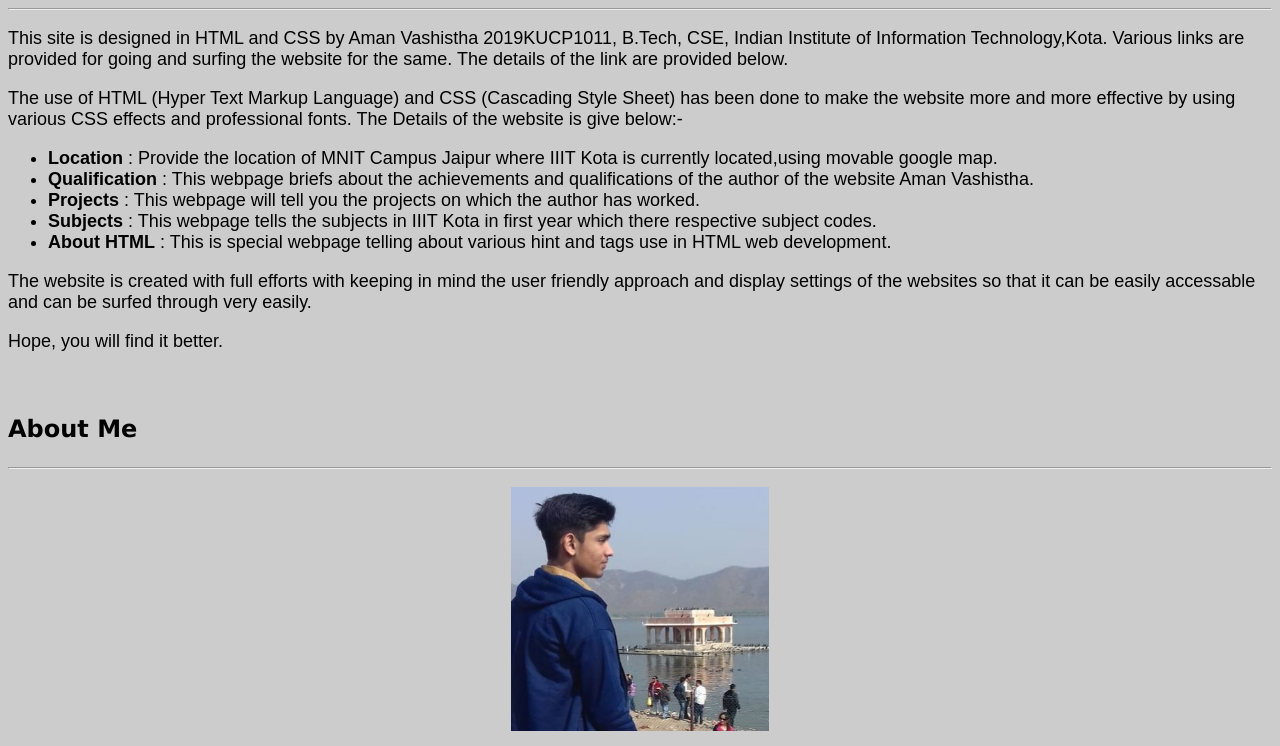
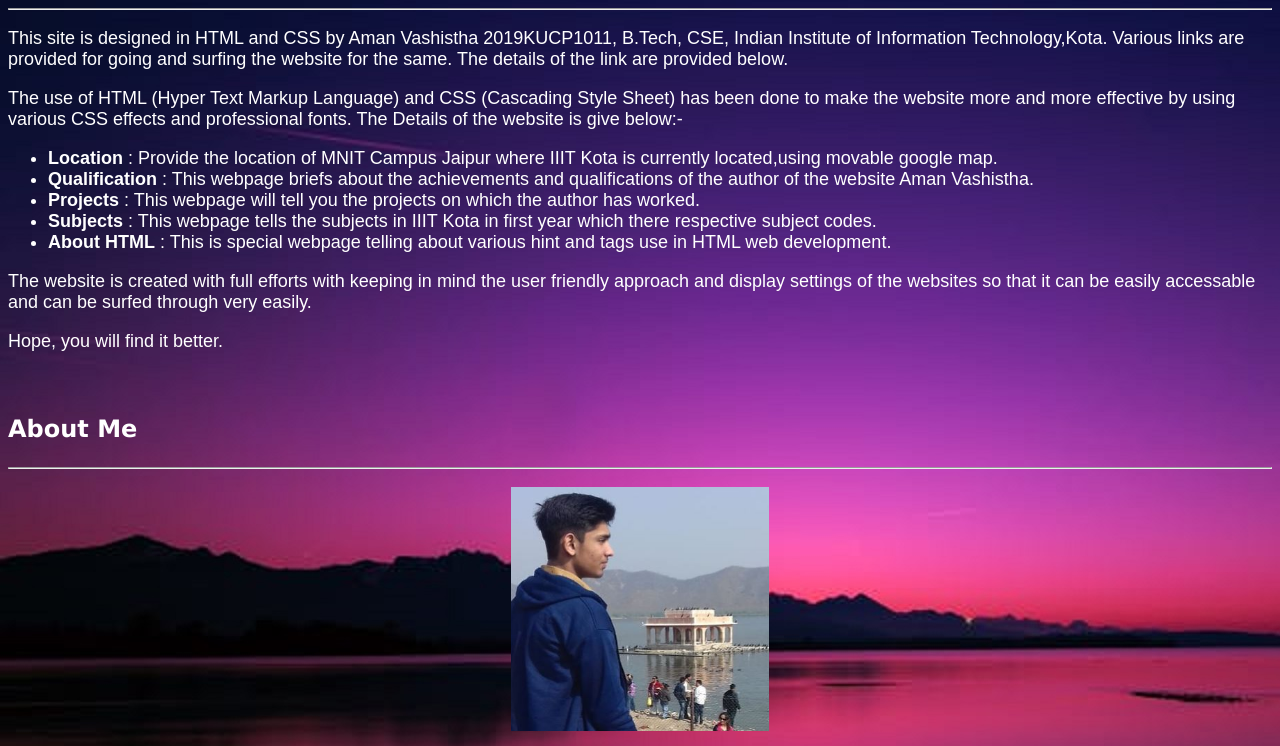
Before and after one commit to vashistha-10/2019KUCP1011, a plain HTML site: page introduction.html in a window 1280 px wide. Shown: the part 52-798 px from the top of the page. Drawn offline with Linux system fonts and the light colour scheme.

Commit message:
Update introduction.html

```diff
--- a/introduction.html
+++ b/introduction.html
@@ -4,18 +4,18 @@
 .style1 {
 	font-family: Arial, Helvetica, sans-serif;
 	font-size: 18px;
+color:white;
 }
 .style2 {
 	font-family: Verdana, Arial, Helvetica, sans-serif;
 	font-weight: bold;
 	font-size: 24px;
+color:white;
 }
-body {
-	background-color: #CCCCCC;
-}
+
 -->
 </style></head>
-<body>
+<body background="wall.jpg">
 <p class="style2">Introduction<hr></p>
 <p class="style1">This site is designed in HTML and CSS by Aman Vashistha 2019KUCP1011, B.Tech, CSE, Indian Institute of Information Technology,Kota. Various links are provided for going and surfing the website for the same. The details of the link are provided below.</p>
 <p class="style1">The use of HTML (Hyper Text Markup Language) and CSS (Cascading Style Sheet) has been done to make the website more and more effective by using various CSS effects and professional fonts. The Details of the website is give below:-</p>
```
